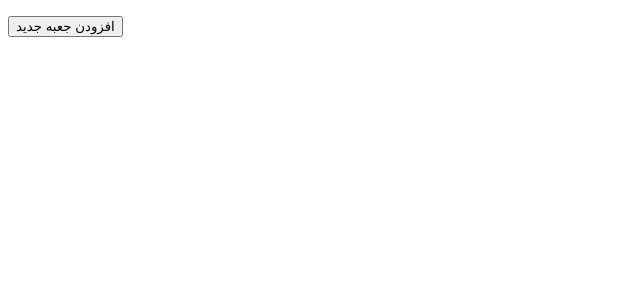
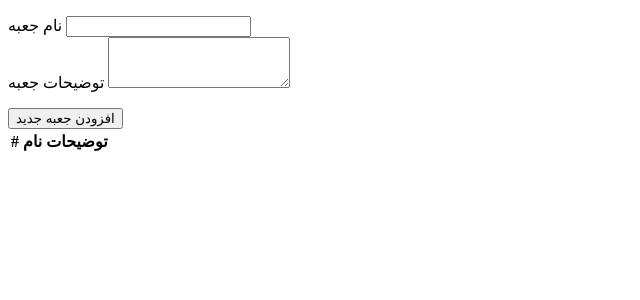
Before and after one commit to milanifard/LeitnerBox, a PHP site: page /boxlist.php in a window 1280 px wide. Shown: the part 99-399 px from the top of the page, without its empty margins (0-640 px from the left). Run offline with PHP 8.4, Linux system fonts and the light colour scheme; lists and menus that the app fills with data are empty.

Commit message:
boxes list page loading boses

```diff
--- a/boxlist.php
+++ b/boxlist.php
@@ -30,32 +30,72 @@ include_once 'model/box.php';
 </nav>
 
 <main role="main" class="container">
-
-<button type="button" class="btn btn-primary btn-lg">افزودن جعبه جدید</button>
-<ul class="list-group list-group-flush">
-    <?php
-
+<form id="fbox" name="fbox" method="post">
+  <div class="form-group">
+    <label for="box-name" >نام جعبه</label>
+    <input type="text" class="form-control" id="box-name" name="box-name">
+  </div>
+  <div class="form-group">
+    <label for="box-description">توضیحات جعبه</label>
+    <textarea class="form-control" id="box-description" name="box-description" rows="3"></textarea>
+  </div>
+</form>
+<button type="button" name="create" onclick="submitForm()" class="btn btn-primary btn-lg">افزودن جعبه جدید</button>
+<table class="table">
+  <thead>
+    <tr>
+      <th scope="col">#</th>
+      <th scope="col">نام</th>
+      <th scope="col">توضیحات</th>
+    </tr>
+  </thead>
+  <?php
+    $db =  new Database();
+    $conn = $db->getConnection();
 
     if(isset($_SESSION['UserID'])){ //if login in session is not set
 
-        $db =  new Database();
-        $conn = $db->getConnection();
+
 
         $box =  new Box($conn);
-        $user_boxes = $box->readByOwnerId(10 ,$_SESSION['UserID'] );
-        var_dump($user_boxes);
+        $user_boxes = $box->readByOwnerId(10 ,$_SESSION['PersonID'] );
+        $i=1;
+        foreach ($user_boxes as $box_item) {
+            echo " <tr><th scope=\"row\">".$i."</th>
+            <td>".$box_item['title']."</td>
+            <td>".$box_item['description_text']."</td> </tr>";
+            $i++;
+        }
 
+        var_dump($_REQUEST);
+
+        if(isset($_REQUEST["box-name"])){
+
+            $box =  new Box($conn);
+            $box->ownerId = $_SESSION['PersonID'];
+
+            $box->title = $_REQUEST["box-name"];
+            if(isset($_REQUEST["box-description"]))
+                $box->description_text = $_REQUEST["box-description"];
+            $box->create();
+
+
+        }
     }
-    // <li class="list-group-item">Cras justo odio</li>
-    // <li class="list-group-item">Dapibus ac facilisis in</li>
-    // <li class="list-group-item">Morbi leo risus</li>
-    // <li class="list-group-item">Porta ac consectetur ac</li>
-    // <li class="list-group-item">Vestibulum at eros</li>
+    ?>
+  </tbody>
+</table>
 
-    ?>
 </ul>
 </main><!-- /.container -->
 
 
+<script>
+function submitForm()
+{
+    console.log("hello con");
+    document.fbox.submit();
 
+}
+</script>
 </body>
--- a/config/database.php
+++ b/config/database.php
@@ -14,7 +14,9 @@ class Database{
         $this->conn = null;
 
         try{
-            $this->conn = new PDO("mysql:host=" . $this->host . ";dbname=" . $this->db_name, $this->username, $this->password);
+            $this->conn = new PDO("mysql:host=" . $this->host . ";dbname=" . $this->db_name, $this->username, $this->password , array(
+                PDO::ATTR_ERRMODE => PDO::ERRMODE_EXCEPTION
+              ));
             $this->conn->exec("set names utf8");
         }catch(PDOException $exception){
             echo "Connection error: " . $exception->getMessage();
--- a/model/box.php
+++ b/model/box.php
@@ -22,13 +22,12 @@ class Box{
 
         $this->sanitize();
         $this->bind_values($stmt);
-
+        echo "creating box\r\n";
         if($stmt->execute()){
             return true;
         }
-
+        echo "creating box2\r\n";
         return false;
-
     }
     function readByOwnerId($count ,$ownerId ){
 
@@ -42,7 +41,7 @@ class Box{
         // execute query
         $result = $stmt->execute();
 
-        return $result;
+        return  $stmt->fetchAll();
     }
 
 
--- a/tables.sql
+++ b/tables.sql
@@ -1,4 +1,4 @@
-CREATE DATABASE IF NOT EXISTS `LeitnerBox`;
+CREATE DATABASE IF NOT EXISTS `LeitnerBox` char set utf8 collate utf8_persian_ci;
 
 use `LeitnerBox`;
 
```
